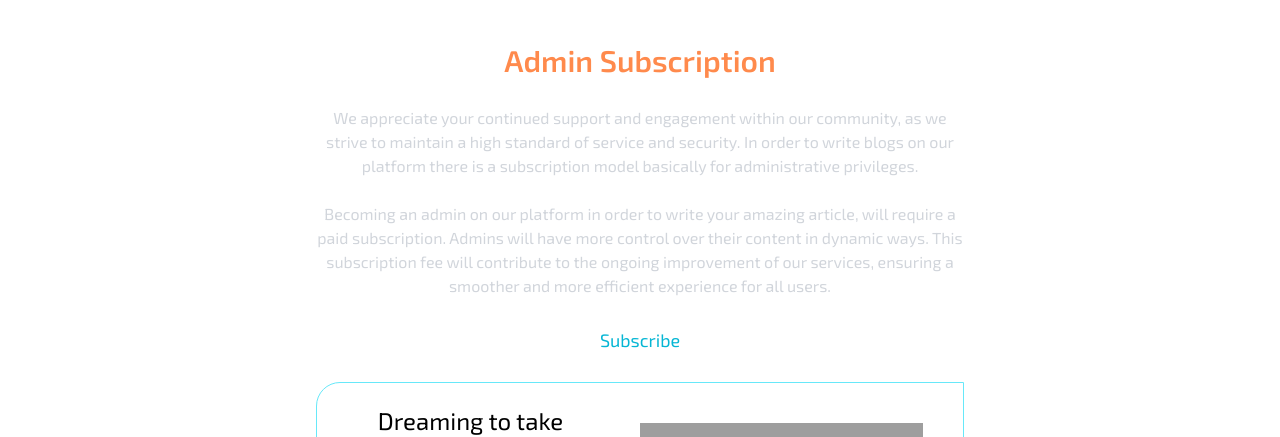
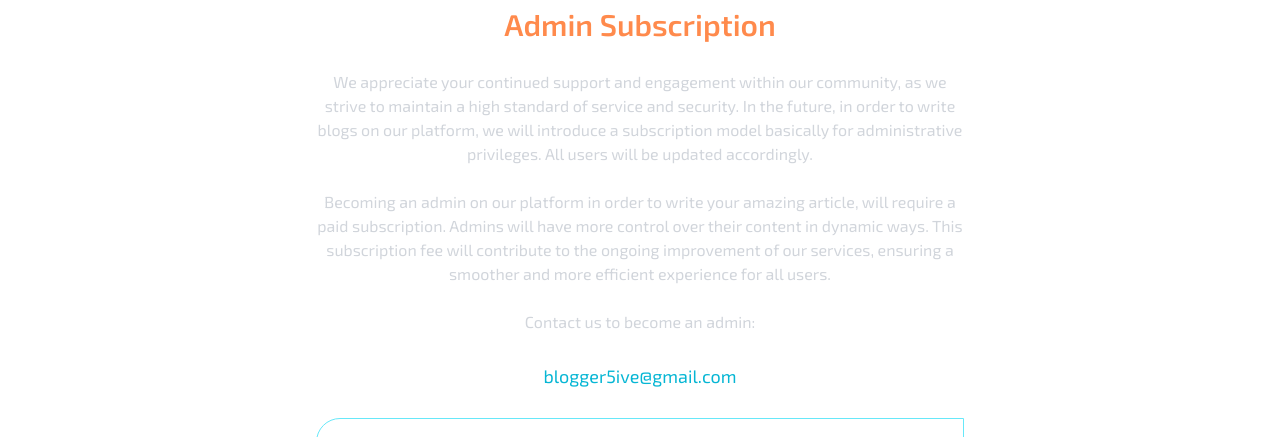
Before and after one commit to AnthonyEmm/Blogger-5ive, a React (Vite) app in the folder client/: page /become-admin in a window 1280 px wide. Shown: the part 173-610 px from the top of the page. Built offline with nearby package versions, Linux system fonts and the light colour scheme; no server answers; grey boxes are pictures that could not be loaded; the HTML template or start-up script is replaced by a standard one.

Commit message:
updated the information on admin subscription page

```diff
--- a/client/src/pages/AdminSubscription.jsx
+++ b/client/src/pages/AdminSubscription.jsx
@@ -14,8 +14,9 @@ const AdminSubscription = () => {
             <p>
               We appreciate your continued support and engagement within our
               community, as we strive to maintain a high standard of service and
-              security. In order to write blogs on our platform there is a
-              subscription model basically for administrative privileges.
+              security. In the future, in order to write blogs on our platform,
+              we will introduce a subscription model basically for
+              administrative privileges. All users will be updated accordingly.
             </p>
             <p>
               Becoming an admin on our platform in order to write your amazing
@@ -24,10 +25,12 @@ const AdminSubscription = () => {
               will contribute to the ongoing improvement of our services,
               ensuring a smoother and more efficient experience for all users.
             </p>
+            <p>Contact us to become an admin:</p>
           </div>
         </div>
+
         <button className="text-cyan-500 text-lg hover:underline p-7 w-full">
-          <Link to="/">Subscribe</Link>
+          <Link to="/"> blogger5ive@gmail.com</Link>
         </button>
         <CallToAction />
       </div>
```
